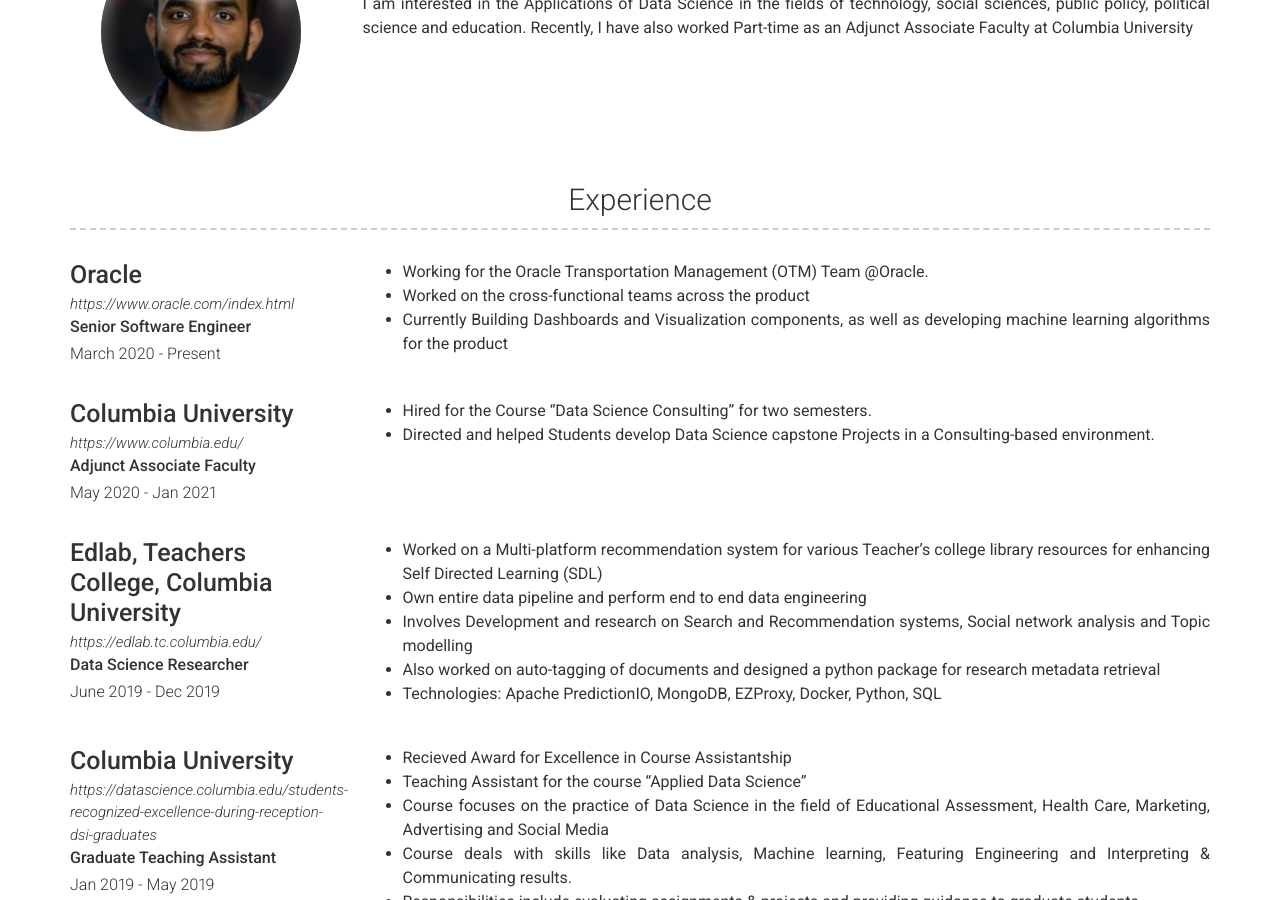
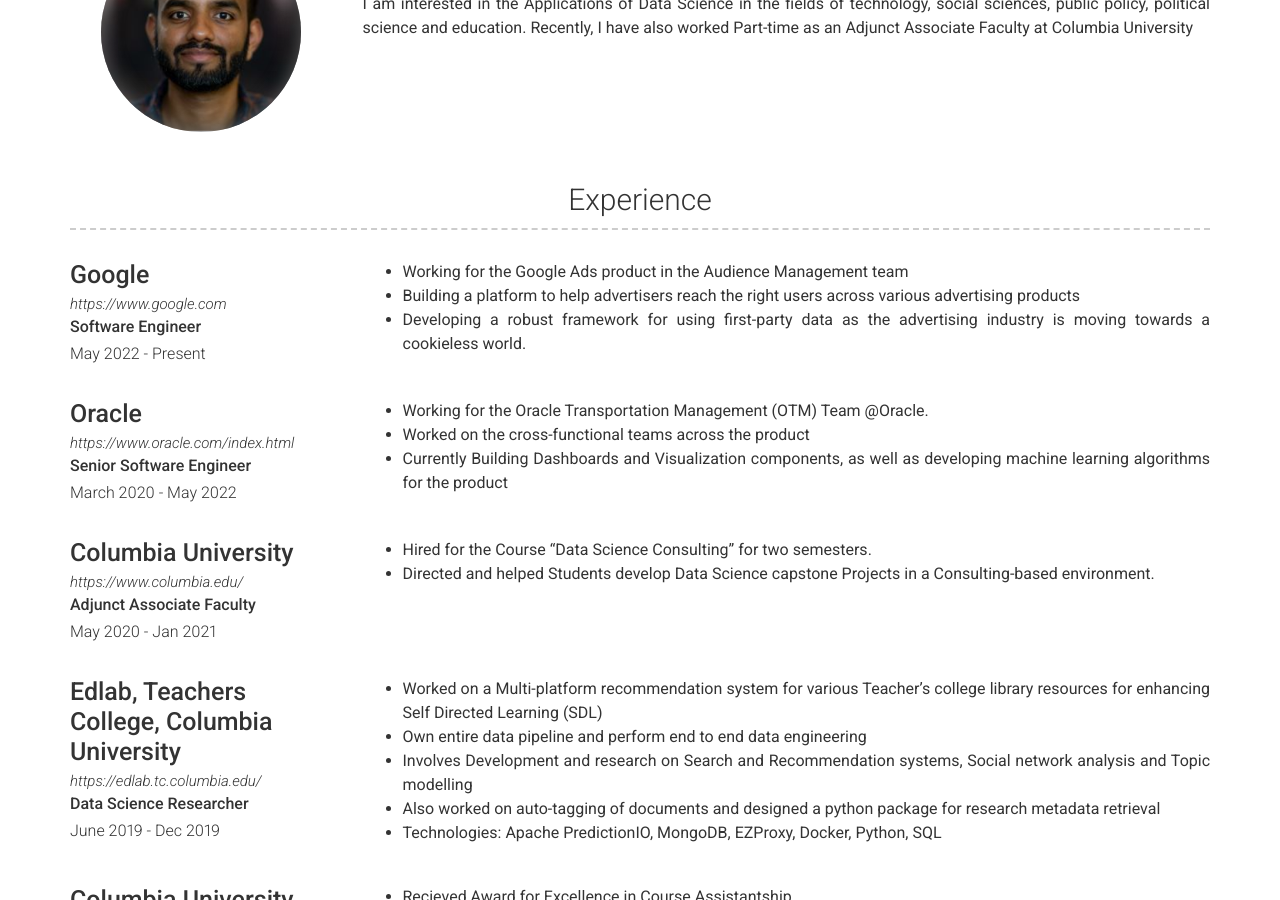
Before and after one commit to ameyakarnad/ameyakarnad.github.io, a Jekyll site: the page built from index.md, in a window 1280 px wide and 900 px high, scrolled down 397 px. Built offline with Jekyll 4.4.1, drawn with Linux system fonts in a browser that asks for light colours.

Commit message:
Update experience.yml

```diff
--- a/_data/experience.yml
+++ b/_data/experience.yml
@@ -1,9 +1,19 @@
+- layout: left
+  company: Google
+  link: https://www.google.com
+  jobs:
+    - title: Software Engineer
+      dates: May 2022 - Present
+  description: | # this will include new lines to allow paragraphs
+    - Working for the Google Ads product in the Audience Management team
+    - Building a platform to help advertisers reach the right users across various advertising products
+    - Developing a robust framework for using first-party data as the advertising industry is moving towards a cookieless world.
 - layout: left
   company: Oracle
   link: https://www.oracle.com/index.html
   jobs:
     - title: Senior Software Engineer
-      dates: March 2020 - Present
+      dates: March 2020 - May 2022
   description: | # this will include new lines to allow paragraphs
     - Working for the Oracle Transportation Management (OTM) Team @Oracle.
     - Worked on the cross-functional teams across the product
```
